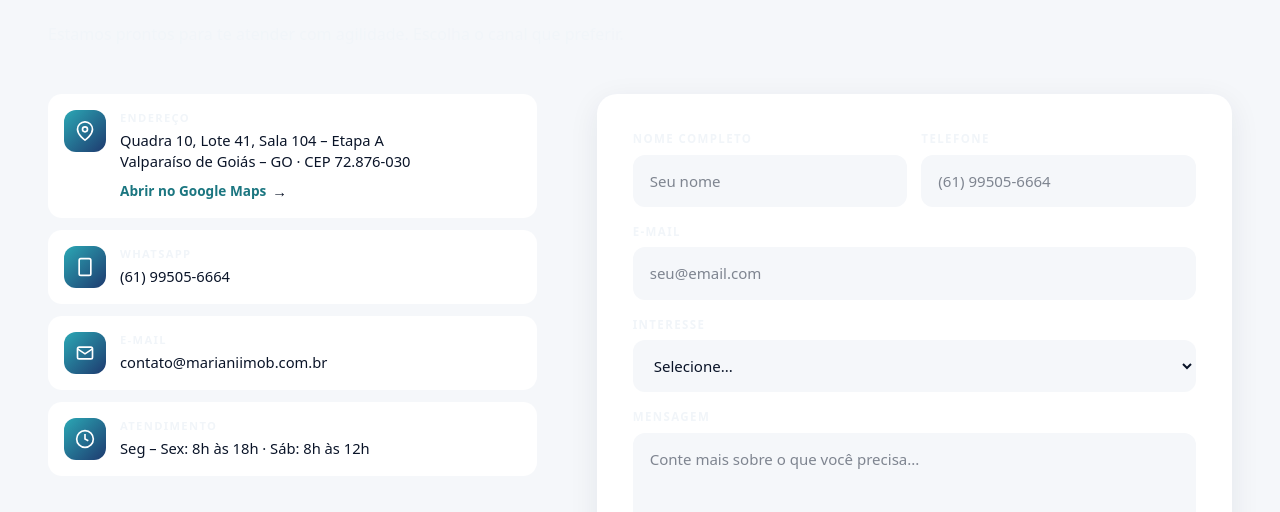
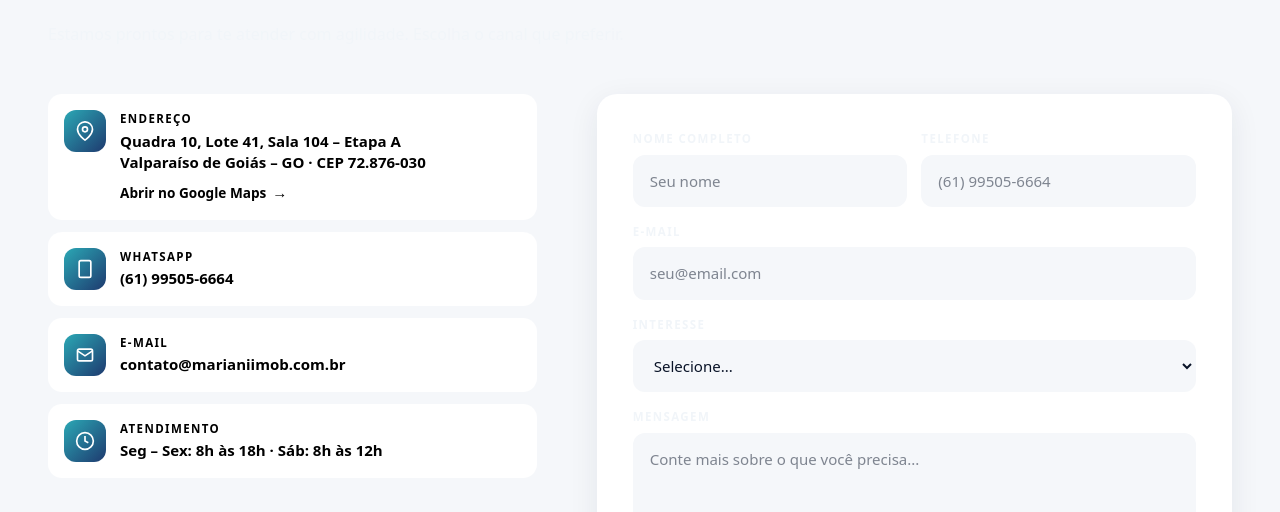
Before and after one commit to AndreluisdotTI/web-opener-buddy, a React (Vite) app: page / in a window 1280 px wide. Shown: the part 5355-5867 px from the top of the page. Built offline with nearby package versions, Linux system fonts and the light colour scheme.

Commit message:
Changes
Co-authored-by: AndreluisdotTI <171448302+AndreluisdotTI@users.noreply.github.com>

```diff
--- a/src/mariani.css
+++ b/src/mariani.css
@@ -533,9 +533,9 @@
       flex-shrink: 0;
     }
     .info-icon svg { width: 20px; height: 20px; }
-    .info-text strong { display: block; font-size: .7rem; letter-spacing: .12em; text-transform: uppercase; color: var(--muted); margin-bottom: 3px; font-weight: 600; }
-    .info-text span { font-size: .92rem; color: var(--ink); font-weight: 500; line-height: 1.45; display: block; }
-    .maps-link { display: inline-flex; align-items: center; gap: 6px; margin-top: 8px; color: #1B7680; font-size: .85rem; font-weight: 700; text-decoration: none; transition: gap .25s, color .25s; }
+    .info-text strong { display: block; font-size: .72rem; letter-spacing: .12em; text-transform: uppercase; color: #000; margin-bottom: 3px; font-weight: 700; }
+    .info-text span { font-size: .94rem; color: #000; font-weight: 600; line-height: 1.45; display: block; }
+    .maps-link { display: inline-flex; align-items: center; gap: 6px; margin-top: 8px; color: #000; font-size: .85rem; font-weight: 700; text-decoration: none; transition: gap .25s, color .25s; }
     .maps-link:hover { color: var(--navy); gap: 10px; }
     .maps-link .arrow { transition: transform .25s; }
     .maps-link:hover .arrow { transform: translateX(2px); }
```
